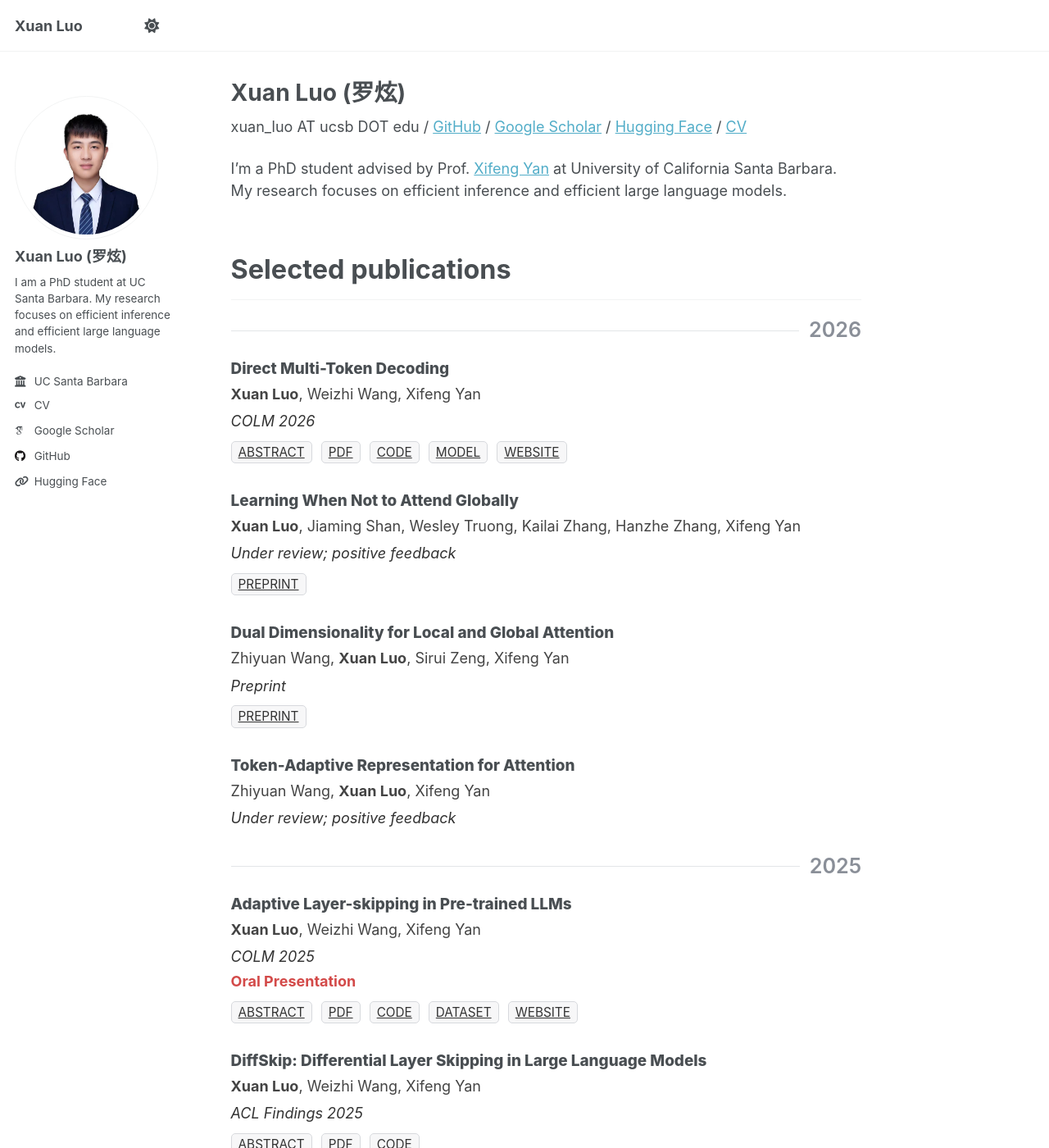
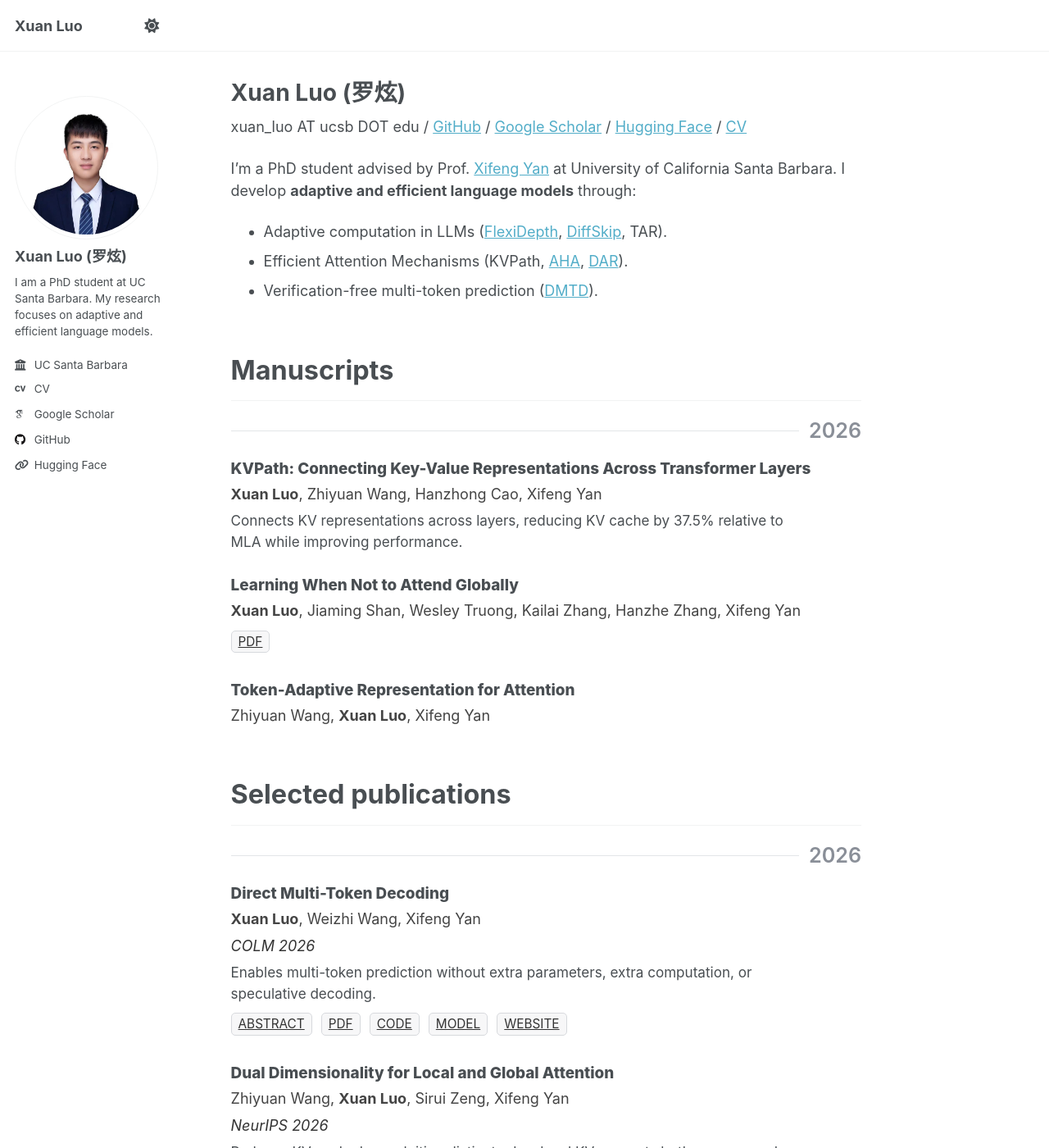
Before and after one commit to luoxuan-cs/luoxuan-cs.github.io, a Jekyll site: the page built from _pages/about.md, in a window 1280 px wide and 1400 px high. Shown: the whole window at 82% size. Built offline with Jekyll 4.4.1, drawn with Linux system fonts in a browser that asks for light colours; some web fonts are replaced; a script that is not in the unit is left out; some of the changed text lies outside the part shown.

Commit message:
Update research profile, manuscripts, publications, and CV

```diff
--- a/_config.yml
+++ b/_config.yml
@@ -12,7 +12,7 @@ site_theme               : "default" # Currently available options are "default"
 title                    : "Xuan Luo"
 title_separator          : "-"
 name                     : &name "Xuan Luo (罗炫)"
-description              : &description "PhD student at UC Santa Barbara. Efficient inference and efficient large language models."
+description              : &description "PhD student at UC Santa Barbara. Adaptive and efficient language models."
 url                      : https://luoxuan-cs.github.io # The base hostname & protocol for your site e.g. "https://[your GitHub username].github.io",
                                                            # or if you already have some other page hosted on Github then use "https://[your GitHub username].github.io/[Your Repo Name]"
 baseurl                  : "" # the subpath of your site, e.g. "/blog"
@@ -26,7 +26,7 @@ author:
   avatar           : "profile.png"
   name             : "Xuan Luo (罗炫)"
   pronouns         :
-  bio              : "I am a PhD student at UC Santa Barbara. My research focuses on efficient inference and efficient large language models."
+  bio              : "I am a PhD student at UC Santa Barbara. My research focuses on adaptive and efficient language models."
   location         :
   employer         : "UC Santa Barbara"
   uri              :
--- a/_pages/about.md
+++ b/_pages/about.md
@@ -6,7 +6,33 @@ author_profile: true
 
 xuan_luo AT ucsb DOT edu / [GitHub](https://github.com/luoxuan-cs) / [Google Scholar](https://scholar.google.com/citations?user=z5pKzAcAAAAJ&hl) / [Hugging Face](https://huggingface.co/xuan-luo) / [CV](/images/cv/CV-XuanLuo.pdf)
 
-I'm a PhD student advised by Prof. [Xifeng Yan](https://sites.cs.ucsb.edu/~xyan/) at University of California Santa Barbara. My research focuses on efficient inference and efficient large language models.
+I'm a PhD student advised by Prof. [Xifeng Yan](https://sites.cs.ucsb.edu/~xyan/) at University of California Santa Barbara. I develop **adaptive and efficient language models** through:
+
+- Adaptive computation in LLMs ([FlexiDepth](/flexidepth/), [DiffSkip](https://aclanthology.org/2025.findings-acl.377.pdf), TAR).
+- Efficient Attention Mechanisms (KVPath, [AHA](https://arxiv.org/abs/2512.22562), [DAR](https://arxiv.org/abs/2606.18587)).
+- Verification-free multi-token prediction ([DMTD](/dmtd/)).
+
+## Manuscripts
+
+<div class="pubs">
+  <div class="pub-year">2026</div>
+  <div class="pub-item">
+    <div class="pub-title">KVPath: Connecting Key-Value Representations Across Transformer Layers</div>
+    <div class="pub-authors"><strong>Xuan Luo</strong>, Zhiyuan Wang, Hanzhong Cao, Xifeng Yan</div>
+    <div class="pub-summary">Connects KV representations across layers, reducing KV cache by 37.5% relative to MLA while improving performance.</div>
+  </div>
+  <div class="pub-item">
+    <div class="pub-title">Learning When Not to Attend Globally</div>
+    <div class="pub-authors"><strong>Xuan Luo</strong>, Jiaming Shan, Wesley Truong, Kailai Zhang, Hanzhe Zhang, Xifeng Yan</div>
+    <div class="pub-buttons">
+      <a class="btn-tag" href="https://arxiv.org/abs/2512.22562">PDF</a>
+    </div>
+  </div>
+  <div class="pub-item">
+    <div class="pub-title">Token-Adaptive Representation for Attention</div>
+    <div class="pub-authors">Zhiyuan Wang, <strong>Xuan Luo</strong>, Xifeng Yan</div>
+  </div>
+</div>
 
 ## Selected publications
 
@@ -16,6 +42,7 @@ I'm a PhD student advised by Prof. [Xifeng Yan](https://sites.cs.ucsb.edu/~xyan/
     <div class="pub-title"><a href="/dmtd/">Direct Multi-Token Decoding</a></div>
     <div class="pub-authors"><strong>Xuan Luo</strong>, Weizhi Wang, Xifeng Yan</div>
     <div class="pub-venue">COLM 2026</div>
+    <div class="pub-summary">Enables multi-token prediction without extra parameters, extra computation, or speculative decoding.</div>
     <div class="pub-buttons">
       <span class="btn-popover">
         <a class="btn-tag" href="#" onclick="return false;">ABSTRACT</a>
@@ -23,39 +50,28 @@ I'm a PhD student advised by Prof. [Xifeng Yan](https://sites.cs.ucsb.edu/~xyan/
           Decoder-only transformers have become the standard architecture for large language models (LLMs) due to their strong  performance. Recent studies suggest that, in pre-trained LLMs, early, middle, and late layers may serve distinct roles: Early layers focus on understanding the input context, middle layers handle task-specific processing, and late layers convert abstract representations into output tokens.  We hypothesize that once representations have been processed by the early and middle layers, the resulting hidden states may encapsulate sufficient information to support the generation of multiple tokens using only the late layers, eliminating the need to repeatedly traverse the early and middle layers. We refer to this inference paradigm as Direct Multi-Token Decoding (DMTD). Unlike speculative decoding, our method introduces no additional parameters, auxiliary routines, or post-generation verification. Despite being trained on a limited dataset, a fine-tuned DMTD Qwen3-4B model has already demonstrated promising results, achieving up to a 2× speedup with only minor performance loss. Moreover, as shown in our scaling analysis, its performance is expected to further improve with larger training datasets.
         </div>
       </span>
-      <a class="btn-tag" href="/images/dmtd/DMTD_arxiv.pdf">PDF</a>
+      <a class="btn-tag" href="https://openreview.net/pdf?id=gdo9Cv6rL3">PDF</a>
       <a class="btn-tag" href="https://github.com/luoxuan-cs/Direct-Multitoken-Decoding">CODE</a>
       <a class="btn-tag" href="https://huggingface.co/xuan-luo/DMTD-Qwen3-4B">MODEL</a>
       <a class="btn-tag" href="/dmtd/">WEBSITE</a>
     </div>
   </div>
   <div class="pub-item">
-    <div class="pub-title">Learning When Not to Attend Globally</div>
-    <div class="pub-authors"><strong>Xuan Luo</strong>, Jiaming Shan, Wesley Truong, Kailai Zhang, Hanzhe Zhang, Xifeng Yan</div>
-    <div class="pub-venue">Under review; positive feedback</div>
-    <div class="pub-buttons">
-      <a class="btn-tag" href="https://arxiv.org/abs/2512.22562">PREPRINT</a>
-    </div>
-  </div>
-  <div class="pub-item">
     <div class="pub-title">Dual Dimensionality for Local and Global Attention</div>
     <div class="pub-authors">Zhiyuan Wang, <strong>Xuan Luo</strong>, Sirui Zeng, Xifeng Yan</div>
-    <div class="pub-venue">Preprint</div>
+    <div class="pub-venue">NeurIPS 2026</div>
+    <div class="pub-summary">Reduces KV cache by exploiting distinct roles: local KV supports both memory and prediction, while distant KV primarily supports memory.</div>
     <div class="pub-buttons">
-      <a class="btn-tag" href="https://arxiv.org/abs/2606.18587">PREPRINT</a>
+      <a class="btn-tag" href="https://arxiv.org/abs/2606.18587">PDF</a>
     </div>
-  </div>
-  <div class="pub-item">
-    <div class="pub-title">Token-Adaptive Representation for Attention</div>
-    <div class="pub-authors">Zhiyuan Wang, <strong>Xuan Luo</strong>, Xifeng Yan</div>
-    <div class="pub-venue">Under review; positive feedback</div>
   </div>
   <div class="pub-year">2025</div>
   <div class="pub-item">
     <div class="pub-title"><a href="/flexidepth/">Adaptive Layer-skipping in Pre-trained LLMs</a></div>
     <div class="pub-authors"><strong>Xuan Luo</strong>, Weizhi Wang, Xifeng Yan</div>
     <div class="pub-venue">COLM 2025</div>
-    <div class="pub-oral">Oral Presentation</div>
+    <div class="pub-oral">Oral Presentation (top 24/418)</div>
+    <div class="pub-summary">Enables dynamic layer skipping in pre-trained LLMs with near-baseline performance, revealing how computational demands vary across token types.</div>
     <div class="pub-buttons">
       <span class="btn-popover">
         <a class="btn-tag" href="#" onclick="return false;">ABSTRACT</a>
@@ -139,10 +155,10 @@ I'm a PhD student advised by Prof. [Xifeng Yan](https://sites.cs.ucsb.edu/~xyan/
 <div class="pubs">
   <div class="pub-item">
     <div class="pub-title">Research Scientist Intern, TikTok</div>
-    <div class="pub-authors">San Jose, CA</div>
     <div class="pub-venue">Jun 2026 - Sep 2026</div>
     <ul class="pub-related">
-      <li>Recommendation LLMs, reinforcement learning, and GenAI; large-scale pre-training for Recommendation-LLMs, including training acceleration and MoE model optimization.</li>
+      <li>Replaced standard attention with MLA in billion-scale recommendation LLMs; implemented and optimized the Triton kernel, reducing training memory usage by 42%.</li>
+      <li>Stabilized the Muon optimizer to enable reliable convergence in training.</li>
     </ul>
   </div>
   <div class="pub-item">
--- a/_sass/layout/_custom.scss
+++ b/_sass/layout/_custom.scss
@@ -55,9 +55,16 @@
 }
 
 .pub-oral {
-  color: #d34a49;
+  color: #17365d;
   font-weight: 700;
   margin-top: 0.15rem;
+}
+
+.pub-summary {
+  max-width: 65ch;
+  margin-top: 0.35rem;
+  font-size: 0.95rem;
+  line-height: 1.5;
 }
 
 .pub-related {
```
Also changed, not shown: 1 other file.
